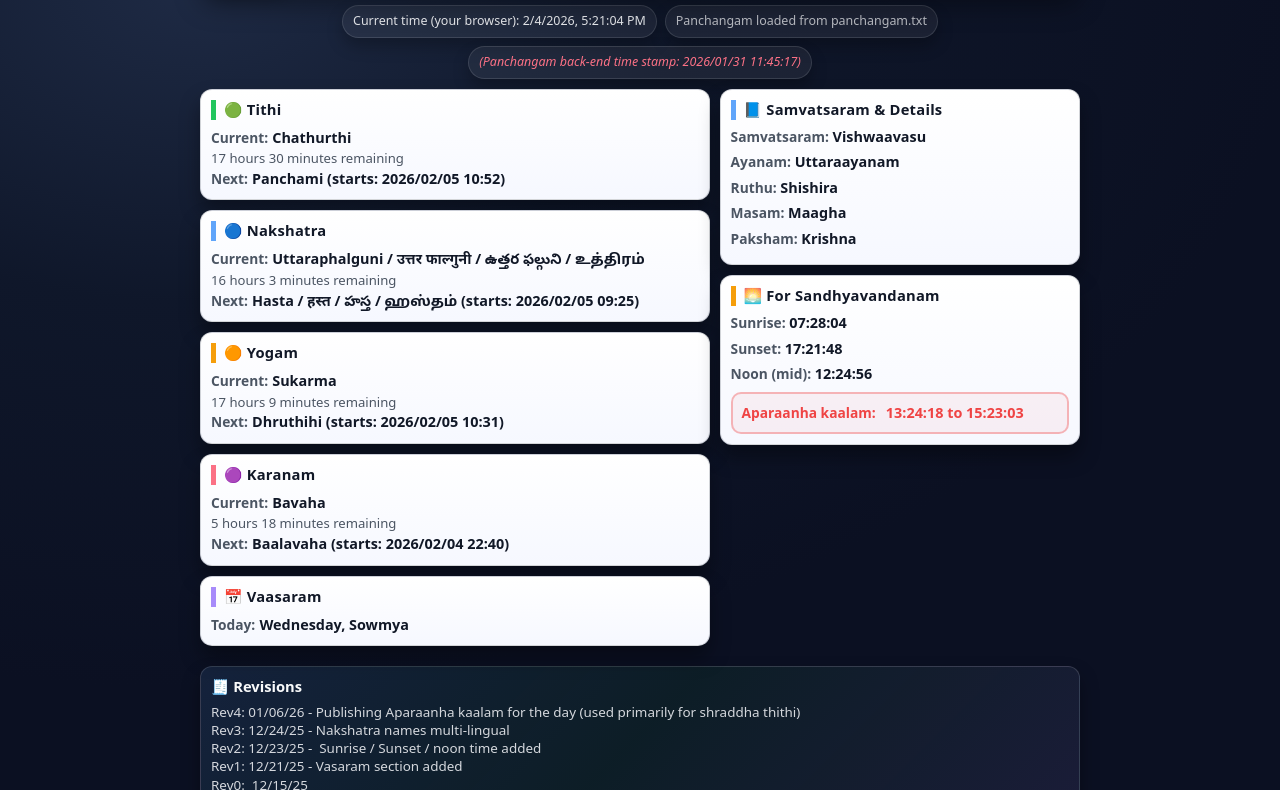
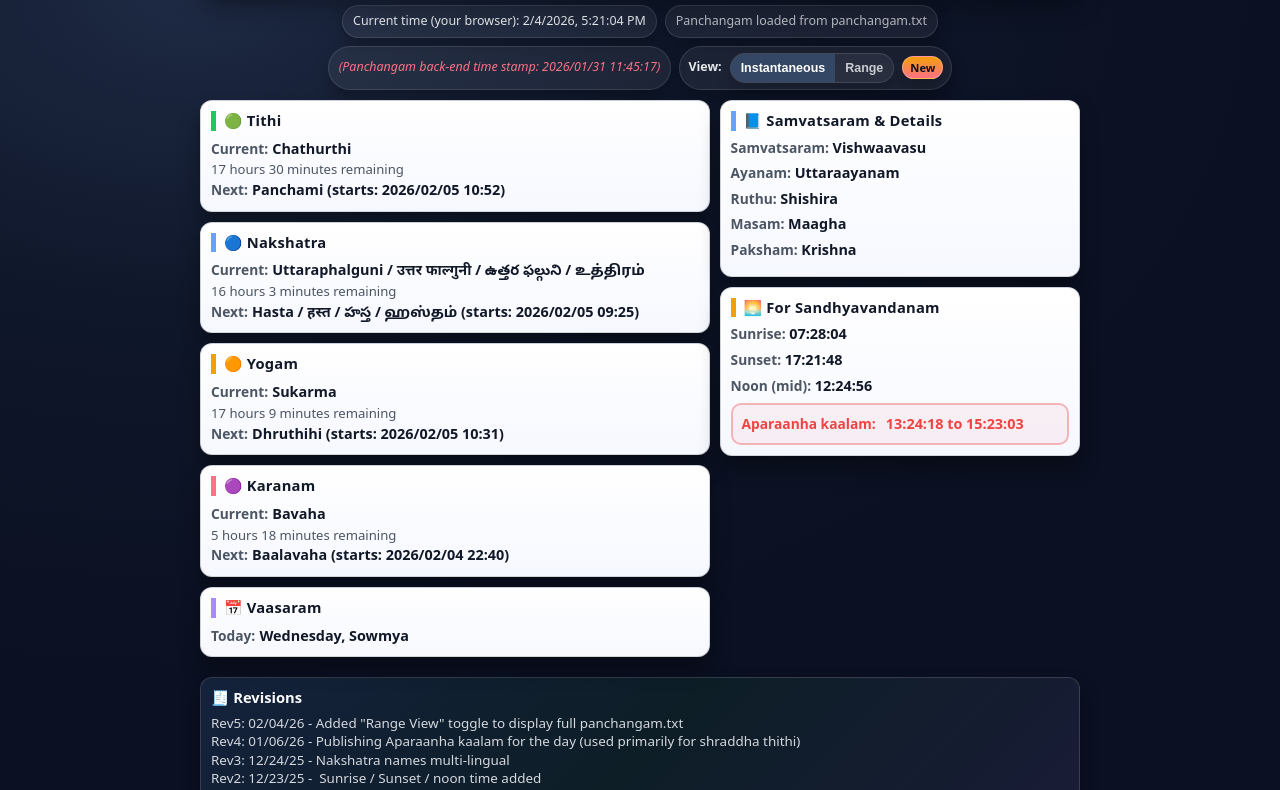
Before and after one commit to esbalabhakti-arch/portland-panchangam, a plain HTML site: page index.html in a window 1280 px wide. Shown: the part 119-909 px from the top of the page. Drawn offline with Linux system fonts and the light colour scheme.

Commit message:
Update index.html

```diff
--- a/index.html
+++ b/index.html
@@ -127,6 +127,56 @@
     #status{ color: var(--mutedLight); }
     #backend-time{ color: var(--accentPink); font-style: italic; }
 
+    /* ===== View toggle ===== */
+    .view-toggle{
+      gap: 8px;
+      padding: 6px 8px;
+    }
+
+    .toggle-wrap{
+      display:inline-flex;
+      align-items:center;
+      gap: 8px;
+    }
+
+    .toggle{
+      display:inline-flex;
+      border: 1px solid var(--panelBorder);
+      background: rgba(255,255,255,0.06);
+      border-radius: 999px;
+      overflow: hidden;
+      box-shadow: 0 8px 16px rgba(0,0,0,0.18);
+    }
+
+    .toggle button{
+      appearance: none;
+      border: 0;
+      padding: 7px 10px;
+      cursor: pointer;
+      font-size: 0.78rem;
+      font-weight: 800;
+      color: rgba(229,231,235,0.85);
+      background: transparent;
+      transition: background 160ms ease, color 160ms ease;
+      white-space: nowrap;
+    }
+
+    .toggle button[aria-pressed="true"]{
+      background: rgba(96,165,250,0.20);
+      color: #ffffff;
+    }
+
+    .badge-new{
+      font-size: 0.70rem;
+      font-weight: 900;
+      padding: 3px 7px;
+      border-radius: 999px;
+      color: #0b1022;
+      background: linear-gradient(180deg, #f59e0b, #fb7185);
+      box-shadow: 0 8px 16px rgba(0,0,0,0.25);
+      border: 1px solid rgba(255,255,255,0.25);
+    }
+
     /* ===== Grid ===== */
     .content{
       margin-top: 10px;
@@ -209,6 +259,22 @@
       margin-right: 6px;
     }
 
+    /* ===== Range view text box ===== */
+    .range-pre{
+      margin: 0;
+      white-space: pre-wrap;
+      font-family: inherit;
+      font-size: 0.86rem;
+      line-height: 1.35;
+      color: var(--textDark);
+      max-height: 62vh;
+      overflow: auto;
+      padding: 8px 9px;
+      border-radius: 10px;
+      border: 1px solid rgba(15,23,42,0.18);
+      background: rgba(255,255,255,0.65);
+    }
+
     /* ===== Revisions ===== */
     .revisions{
       margin-top: 10px;
@@ -259,6 +325,7 @@
       .header img{ width: 70px; height: 70px; }
       .header-title h1{ font-size: 0.98rem; }
       .section{ padding: 9px 9px; }
+      .range-pre{ max-height: 60vh; }
     }
   </style>
 </head>
@@ -270,7 +337,7 @@
     <img src="guru.png" alt="Guru Image" />
     <div class="header-title">
       <h1>Portland, OR - USA - Pacific Time</h1>
-      <div class="subline">🌙 Chaandramaanam Panchangam • Daily View</div>
+      <div class="subline" id="view-subline">🌙 Chaandramaanam Panchangam • Instantaneous View</div>
     </div>
   </div>
 
@@ -279,8 +346,22 @@
     <div id="now-display" class="chip">⏱️ Loading time…</div>
     <div id="status" class="chip">📄 Loading panchangam…</div>
     <div id="backend-time" class="chip">🔧 Backend time stamp…</div>
+
+    <!-- View toggle + NEW badge -->
+    <div class="chip view-toggle">
+      <div class="toggle-wrap">
+        <span style="font-weight:850;">View:</span>
+        <div class="toggle" role="group" aria-label="View Toggle">
+          <button id="btn-instant" type="button" aria-pressed="true">Instantaneous</button>
+          <button id="btn-range" type="button" aria-pressed="false">Range</button>
+        </div>
+        <span class="badge-new">New</span>
+      </div>
+    </div>
   </div>
 
+  <!-- Instantaneous View (existing UI) -->
+  <div id="instant-view">
     <!-- Main content -->
     <div class="content">
 
@@ -349,10 +430,20 @@
       </div>
 
     </div>
+  </div>
+
+  <!-- Range View (new) -->
+  <div id="range-view" style="display:none; margin-top:10px;">
+    <div class="section accent-blue">
+      <h3>📅 Range View — Full Panchangam.txt</h3>
+      <pre id="range-text" class="range-pre">Loading panchangam.txt…</pre>
+    </div>
+  </div>
 
   <div class="revisions">
     <h3>🧾 Revisions</h3>
-    <pre>Rev4: 01/06/26 - Publishing Aparaanha kaalam for the day (used primarily for shraddha thithi)
+    <pre>Rev5: 02/04/26 - Added "Range View" toggle to display full panchangam.txt
+Rev4: 01/06/26 - Publishing Aparaanha kaalam for the day (used primarily for shraddha thithi)
 Rev3: 12/24/25 - Nakshatra names multi-lingual
 Rev2: 12/23/25 -  Sunrise / Sunset / noon time added
 Rev1: 12/21/25 - Vasaram section added
```
Lines whose indentation alone changed are shown as unchanged.
